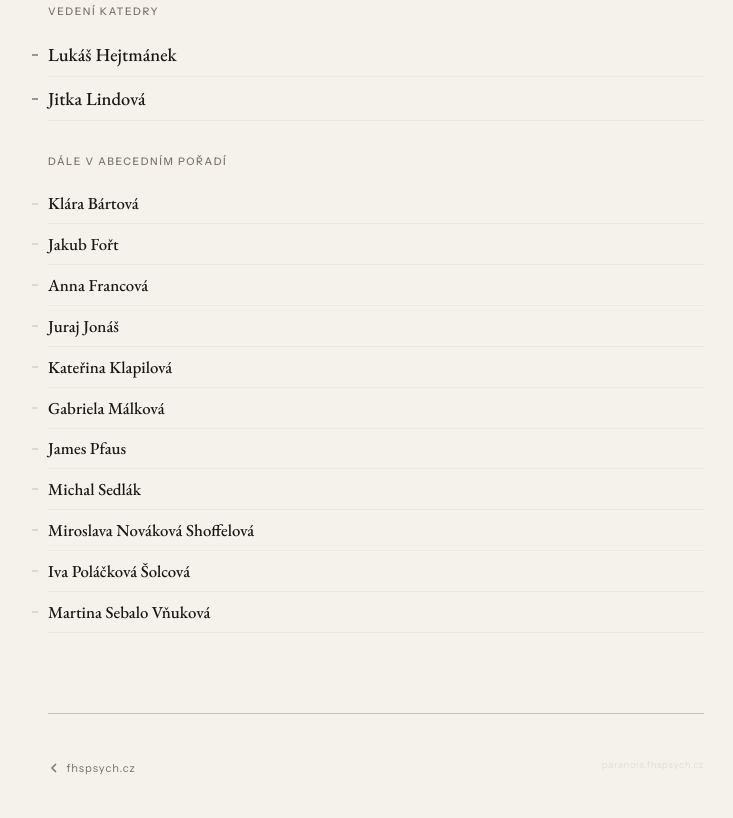
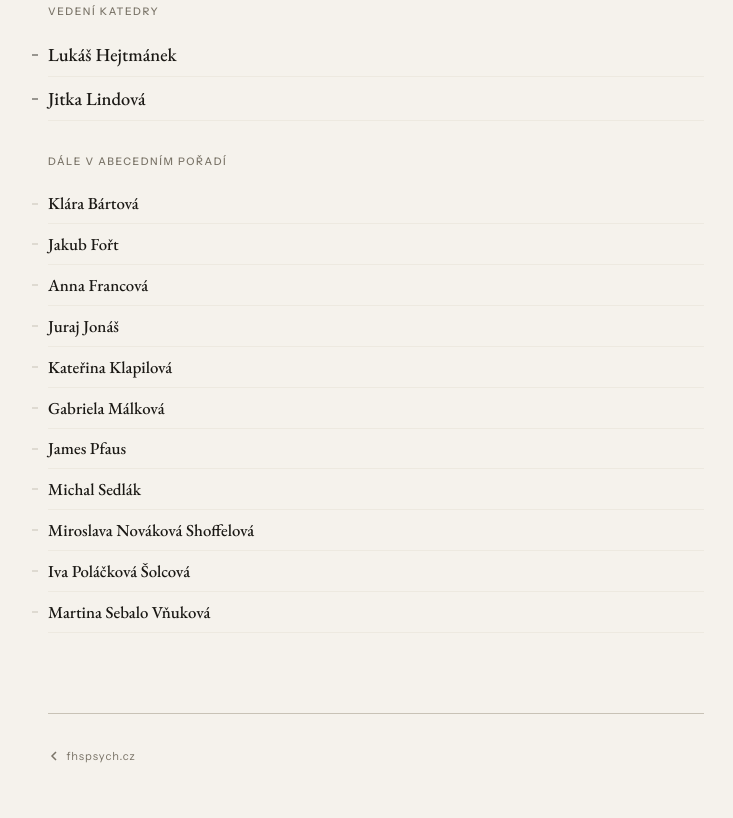
Before and after one commit to hejtmy/kpvz-letter, a plain HTML site: page index.html in a window 1280 px wide. Shown: the part 3148-3966 px from the top of the page, without its empty margins (264-997 px from the left). Drawn offline with nearby package versions, Linux system fonts and the light colour scheme; a web font is replaced by a local one.

Commit message:
There was nothing here

```diff
--- a/index.html
+++ b/index.html
@@ -490,16 +490,6 @@
       </svg>
       fhspsych.cz
     </a>
-
-    <div class="footer-easter">
-      <a
-        href="https://paranoia.fhspsych.cz"
-        class="paranoia-link"
-        target="_blank"
-        rel="noopener"
-        data-tooltip="„lukáši, ty jsi tedy pěkně paranoidní“"
-      >paranoia.fhspsych.cz</a>
-    </div>
   </footer>
 
 </div>
```
